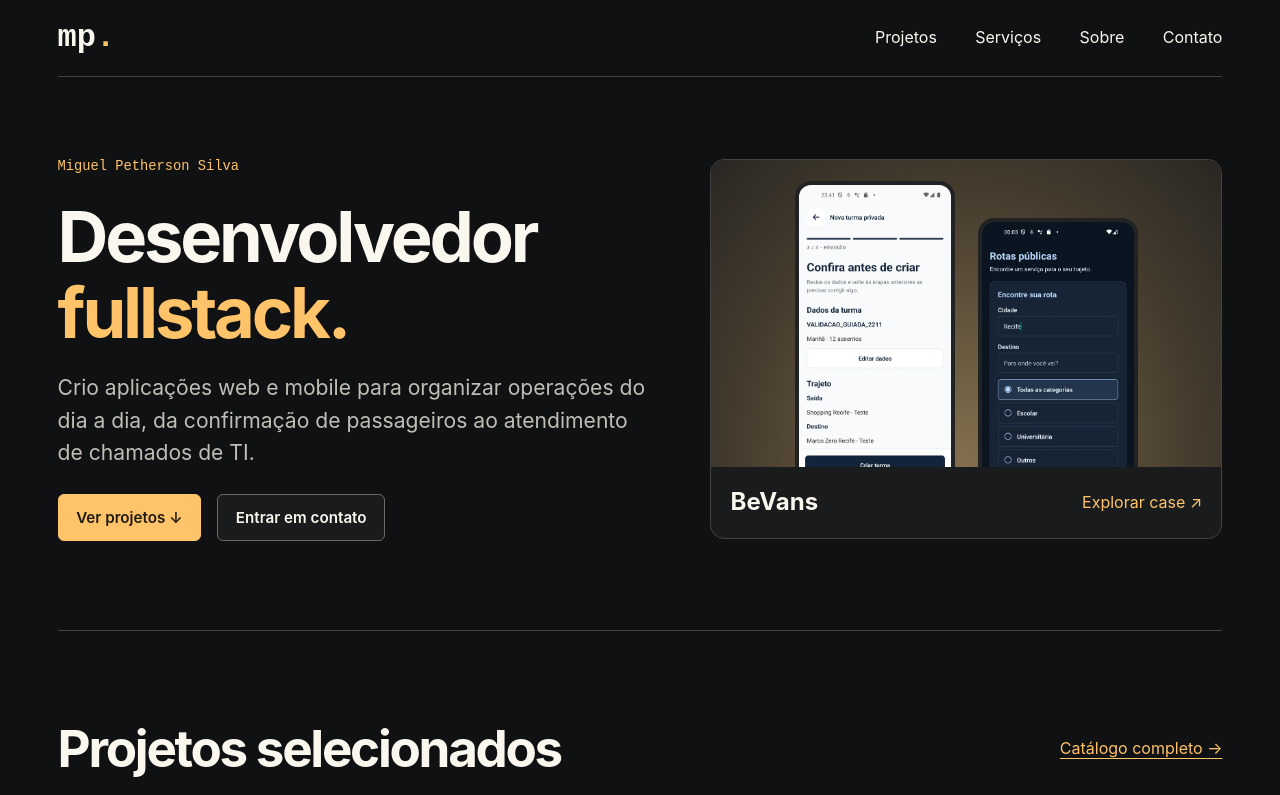
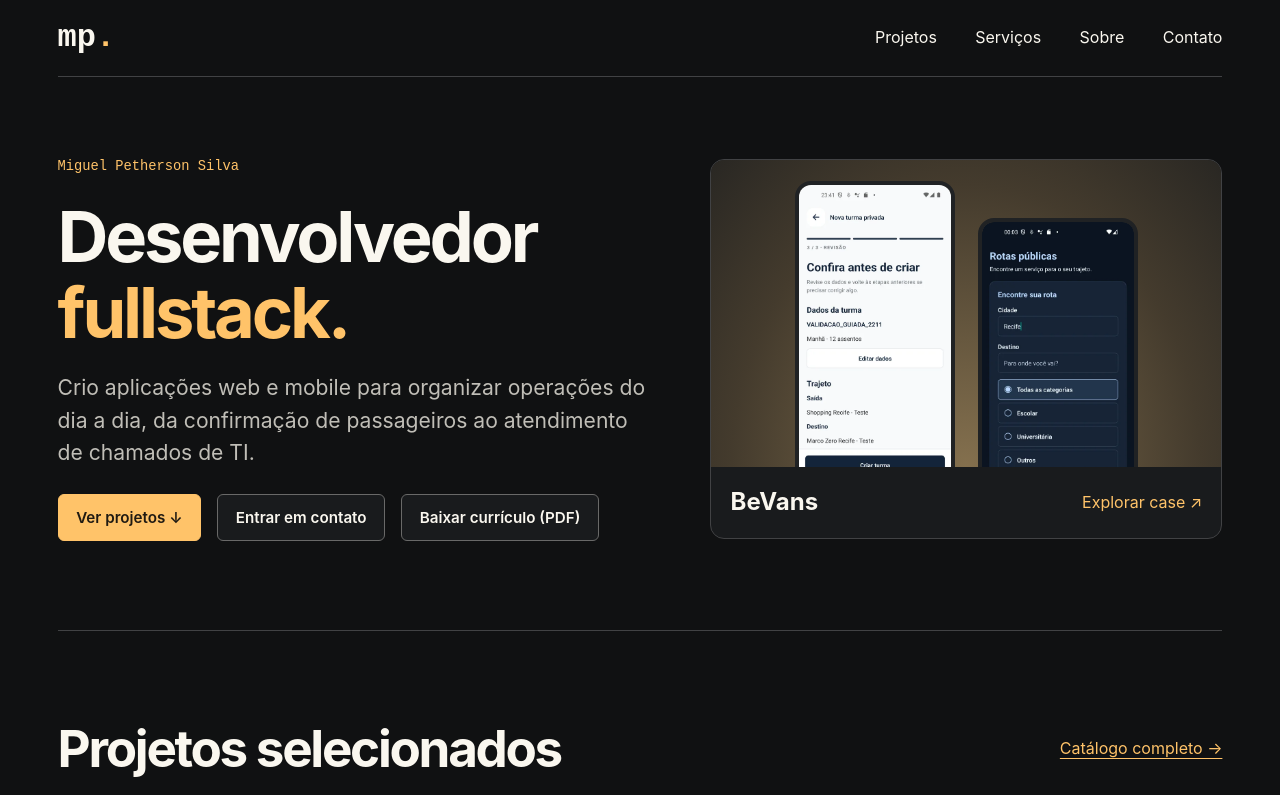
Before and after one commit to pethersonzada/petherson-dev, a Next.js app: page / in a window 1280 px wide. Shown: the top 795 px of the page. Built offline with nearby package versions, Linux system fonts and the light colour scheme; no server answers.

Commit message:
feat(resume): add accessible PDF download link (#20)

```diff
--- a/src/app/page.js
+++ b/src/app/page.js
@@ -41,6 +41,9 @@ export default function Home() {
             </a>
             <a className="button" data-evento="contact_click" href="#contato">
               Entrar em contato
+            </a>
+            <a className="button" href="/Miguel-Petherson-Curriculo.pdf" download data-evento="resume_download">
+              Baixar currículo (PDF)
             </a>
           </div>
         </div>
```
